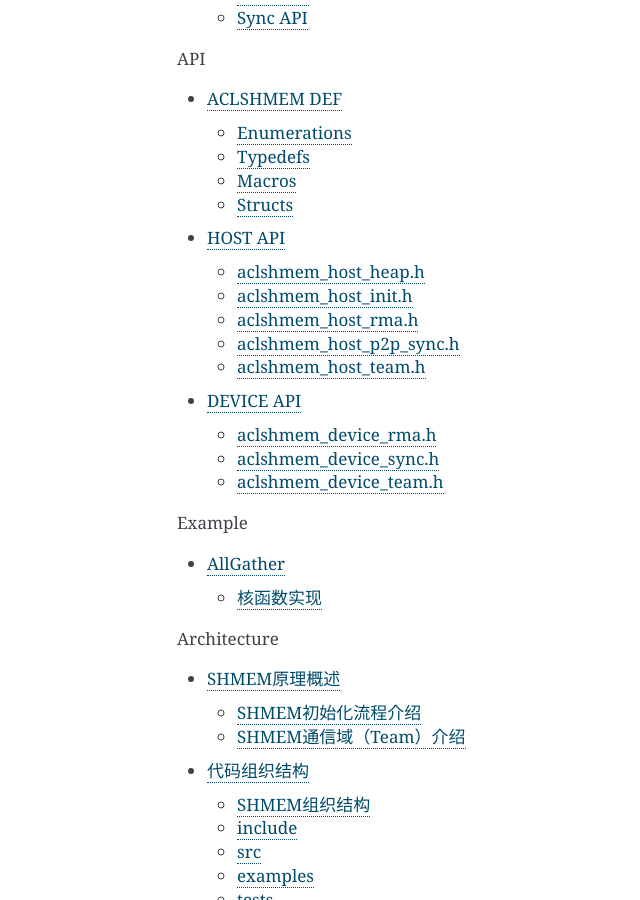
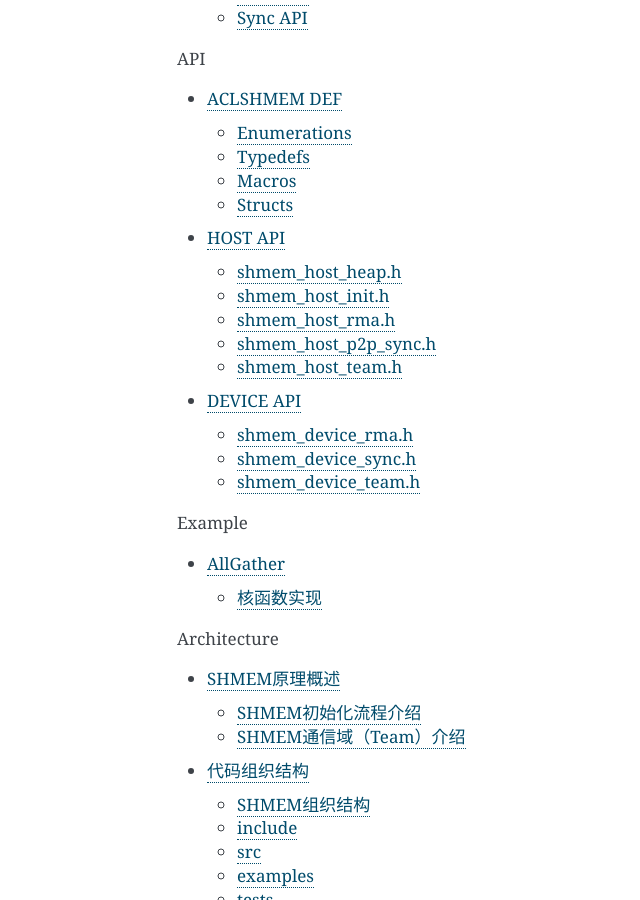
Before and after one commit to hicann/shmem, a Sphinx documentation site: the page built from docs/index.rst, in a window 1280 px wide and 900 px high, scrolled down 744 px. Shown: the whole window, without its empty margins (243-883 px from the left). Built offline with Sphinx 7.4.7, drawn with Linux system fonts in a browser that asks for light colours; pages that are not in the unit, such as notebooks, are missing from menus; the version number could not be read and is left out.

Commit message:
remove acl of files in docs & cmakelists
Co-authored-by: caixilong<caixilong2@h-partners.com>

```diff
--- a/docs/device_api.rst
+++ b/docs/device_api.rst
@@ -1,23 +1,23 @@
 DEVICE API
 =================================
 
-aclshmem_device_rma.h
+shmem_device_rma.h
 ---------------------------------
 
-.. doxygenfile:: aclshmem_device_rma.h
+.. doxygenfile:: shmem_device_rma.h
     :project: ACLSHMEM_CPP_API
 
-.. doxygenfile:: aclshmem_device_low_level_rma.h
+.. doxygenfile:: shmem_device_low_level_rma.h
     :project: ACLSHMEM_CPP_API
 
-aclshmem_device_sync.h
+shmem_device_sync.h
 ---------------------------------
 
-.. doxygenfile:: aclshmem_device_sync.h
+.. doxygenfile:: shmem_device_sync.h
     :project: ACLSHMEM_CPP_API
 
-aclshmem_device_team.h
+shmem_device_team.h
 ---------------------------------
 
-.. doxygenfile:: aclshmem_device_team.h
+.. doxygenfile:: shmem_device_team.h
     :project: ACLSHMEM_CPP_API
--- a/docs/host_api.rst
+++ b/docs/host_api.rst
@@ -1,32 +1,32 @@
 HOST API
 =================================
 
-aclshmem_host_heap.h
+shmem_host_heap.h
 ---------------------------------
 
-.. doxygenfile:: aclshmem_host_heap.h
+.. doxygenfile:: shmem_host_heap.h
     :project: ACLSHMEM_CPP_API
 
-aclshmem_host_init.h
+shmem_host_init.h
 ---------------------------------
 
-.. doxygenfile:: aclshmem_host_init.h
+.. doxygenfile:: shmem_host_init.h
     :project: ACLSHMEM_CPP_API
 
-aclshmem_host_rma.h
+shmem_host_rma.h
 ---------------------------------
 
-.. doxygenfile:: aclshmem_host_rma.h
+.. doxygenfile:: shmem_host_rma.h
     :project: ACLSHMEM_CPP_API
 
-aclshmem_host_p2p_sync.h
+shmem_host_p2p_sync.h
 ---------------------------------
 
-.. doxygenfile:: aclshmem_host_p2p_sync.h
+.. doxygenfile:: shmem_host_p2p_sync.h
     :project: ACLSHMEM_CPP_API
 
-aclshmem_host_team.h
+shmem_host_team.h
 ---------------------------------
 
-.. doxygenfile:: aclshmem_host_team.h
+.. doxygenfile:: shmem_host_team.h
     :project: ACLSHMEM_CPP_API
```
Also changed, not shown: 5 other files.
